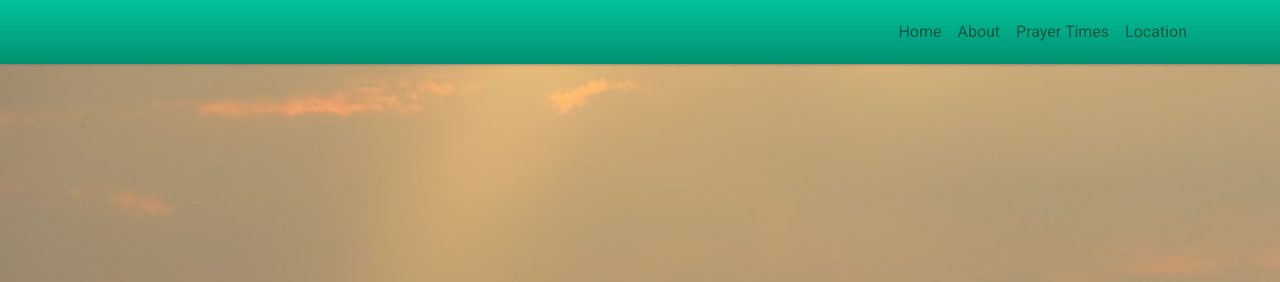
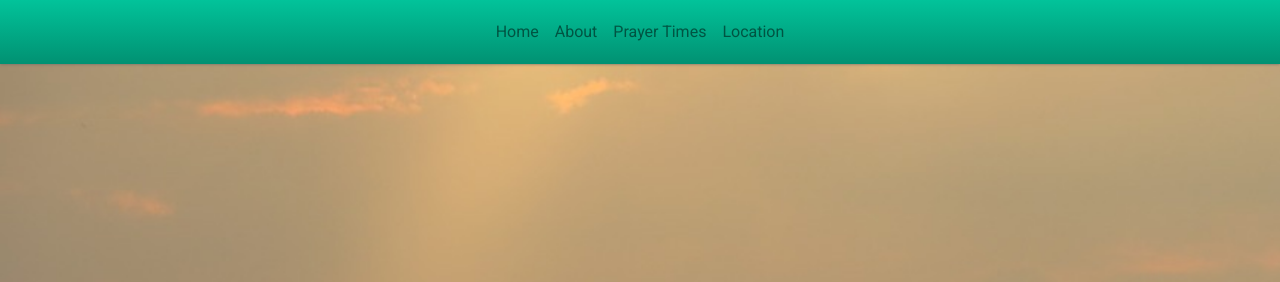
Before and after one commit to shabbar-cryztal/masjid, a plain HTML site: page index.html in a window 1280 px wide. Shown: the top 282 px of the page. Drawn offline with nearby package versions, Linux system fonts and the light colour scheme; some packages are replaced by stand-ins of ours; a script that the page names is missing.

Commit message:
Commit from Pingendo

```diff
--- a/index.html
+++ b/index.html
@@ -15,7 +15,7 @@
   <nav class="navbar navbar-expand-md bg-primary navbar-light fixed-top">
     <div class="container">
       <button class="navbar-toggler navbar-toggler-right" type="button" data-toggle="collapse" data-target="#navbar2SupportedContent" aria-controls="navbar2SupportedContent" aria-expanded="false" aria-label="Toggle navigation"> <span class="navbar-toggler-icon"></span> </button>
-      <div class="collapse navbar-collapse justify-content-end" id="navbar2SupportedContent">
+      <div class="collapse navbar-collapse justify-content-center" id="navbar2SupportedContent">
         <ul class="navbar-nav text-capitalize">
           <li class="nav-item">
             <a class="nav-link" href="#cover">Home</a>
```
